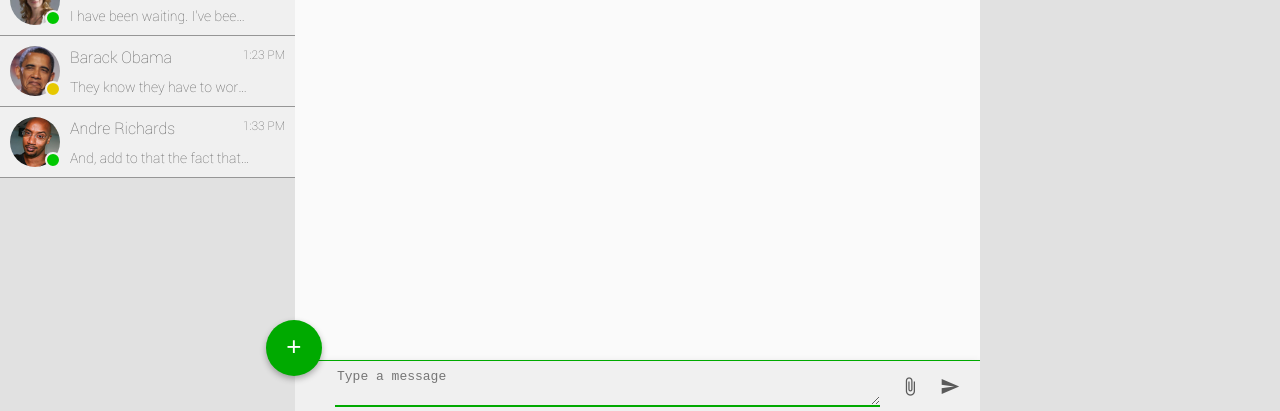
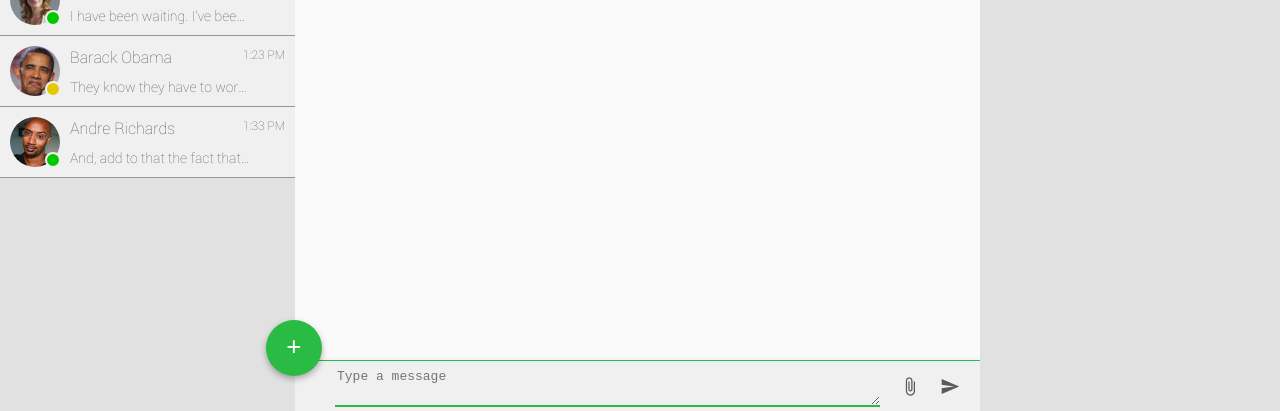
Before and after one commit to dudeofawesome/AllTalk, a website: page pages/messaging.html in a window 1280 px wide. Shown: the part 389-800 px from the top of the page. Drawn offline with nearby package versions, Linux system fonts and the light colour scheme; no server answers.

Commit message:
changed colors slightly

```diff
--- a/pages/messaging.html
+++ b/pages/messaging.html
@@ -3,7 +3,7 @@
         <meta charset="utf-8">
         <meta name="viewport" content="width=device-width, initial-scale=1, user-scalable=false" />
         <meta content="All Talk" name="All Talk">
-        <meta name="theme-color" content="#D50000">
+        <meta name="theme-color" content="#f44336">
         <link rel='shortcut icon' href="resources/images/favicon.ico">
         <link rel="icon" sizes="256x256" href="resources/images/icon_256.png">
 
--- a/pages/resources/scripts/messaging/controller.js
+++ b/pages/resources/scripts/messaging/controller.js
@@ -58,6 +58,8 @@
                     // TODO check is sender is really not you // (msg.sender === scope.ctrlMessenger.you.id) ? true : false
                     $scope.ctrlMessenger.chats[msg.conversationID].history.push(new Message(msg.sender, false, msg.message, msg.attachment, msg.time));
                     $scope.$apply();
+                    document.title = 'All Talk - new message';
+                    // TODO don't play notification sound excesively
                     if ($scope.ctrlMessenger.chats[msg.conversationID].chatStatus !== ChatStatus.MUTED) {
                         this.sounds.newMessage.play();
                     }
--- a/pages/resources/styles/_colors.scss
+++ b/pages/resources/styles/_colors.scss
@@ -1,29 +1,30 @@
-$primary:       rgb(213,  0,  0);
-$primary-0:     rgb(213,  0,  0);
-$primary-1:     rgb(255, 81, 81);
-$primary-2:     rgb(251, 31, 31);
-$primary-3:     rgb(174,  0,  0);
-$primary-4:     rgb(132,  0,  0);
+$primary-0:     rgba(244, 68, 54,1);	// Main Primary color */
+$primary-1:     rgba(255,143,134,1);
+$primary-2:     rgba(255,104, 92,1);
+$primary-3:     rgba(216, 29, 15,1);
+$primary-4:     rgba(169, 15,  3,1);
 
-$secondary-1:   rgb(213, 97,  0);
-$secondary-1-0: rgb(213, 97,  0);
-$secondary-1-1: rgb(255,160, 81);
-$secondary-1-2: rgb(251,131, 31);
-$secondary-1-3: rgb(174, 79,  0);
-$secondary-1-4: rgb(132, 60,  0);
+$secondary-1-0: rgba(244,145, 54,1);	// Main Secondary color (1) */
+$secondary-1-1: rgba(255,192,134,1);
+$secondary-1-2: rgba(255,170, 92,1);
+$secondary-1-3: rgba(216,111, 15,1);
+$secondary-1-4: rgba(169, 83,  3,1);
 
-$secondary-2:   rgb(0  ,128,128);
-$secondary-2-0: rgb(0  ,128,128);
-$secondary-2-1: rgb(51 ,160,160);
-$secondary-2-2: rgb(19 ,150,150);
-$secondary-2-3: rgb(0  ,104,104);
-$secondary-2-4: rgb(0  , 79, 79);
+$secondary-2-0: rgba(201, 44,124,1);	// Main Secondary color (2) */
+$secondary-2-1: rgba(228,119,174,1);
+$secondary-2-2: rgba(214, 77,147,1);
+$secondary-2-3: rgba(177, 12, 96,1);
+$secondary-2-4: rgba(139,  2, 72,1);
 
-$complement:    rgb(0  ,170,  0);
-$complement-0:  rgb(0  ,170,  0);
-$complement-1:  rgb(66 ,207, 66);
-$complement-2:  rgb(25 ,201, 25);
-$complement-3:  rgb(0  ,139,  0);
-$complement-4:  rgb(0  ,106,  0);
+$complement-0:  rgba( 41,187, 67,1);	// Main Complement color */
+$complement-1:  rgba(115,219,133,1);
+$complement-2:  rgba( 73,201, 95,1);
+$complement-3:  rgba( 11,165, 38,1);
+$complement-4:  rgba(  2,129, 24,1);
 
-// from http://paletton.com/#uid=7000u0kw0qJlRy3rZvtArlNIng-
+$primary:       $primary-0;
+$secondary:     $secondary-1-0;
+$secondary-2:   $secondary-2-0;
+$complement:    $complement-0;
+
+// from http://paletton.com/#uid=c032S0x5d0koVuCfdHJkrz6tQr5vtle
```
Also changed, not shown: pages/index.html (+1 -1 lines), pages/resources/scripts/dist/all.js, pages/resources/styles/dist/main.css, pages/resources/styles/dist/material.css, pages/resources/styles/dist/messaging.css, 1 other file.
